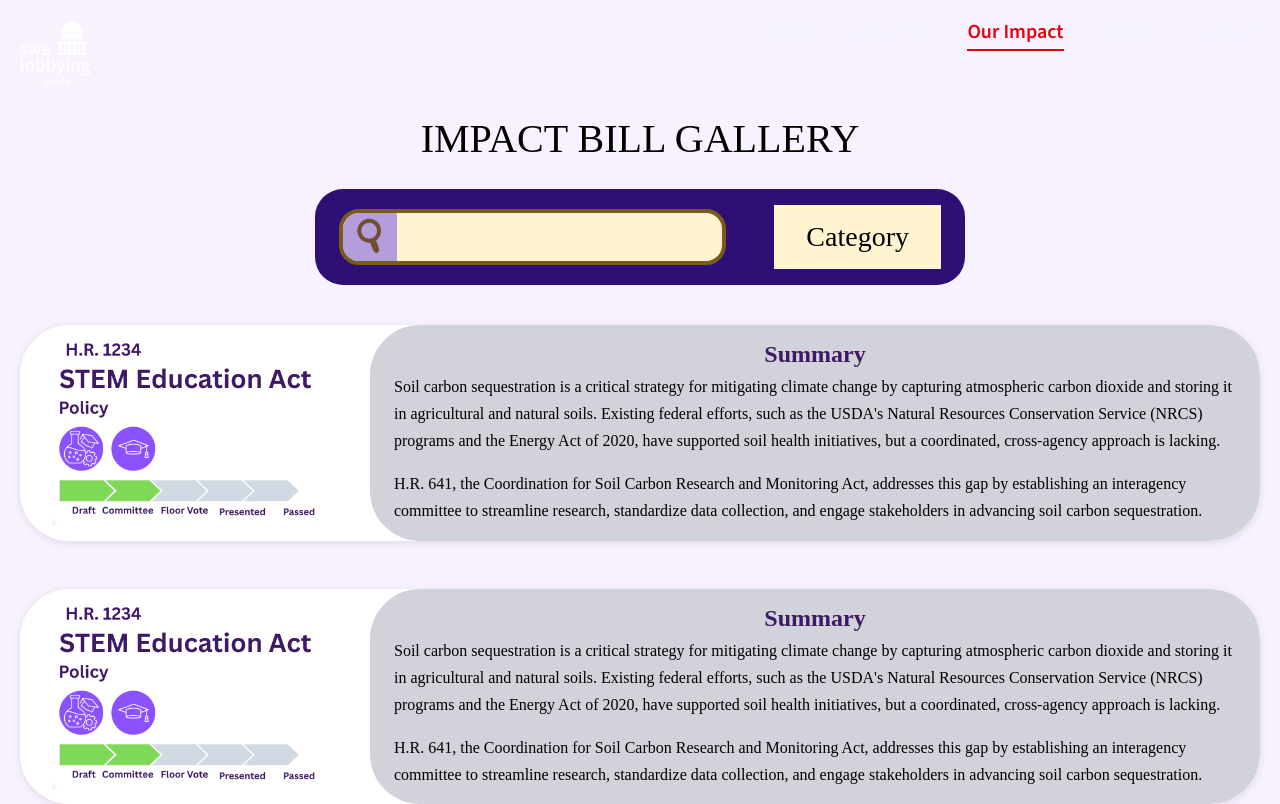
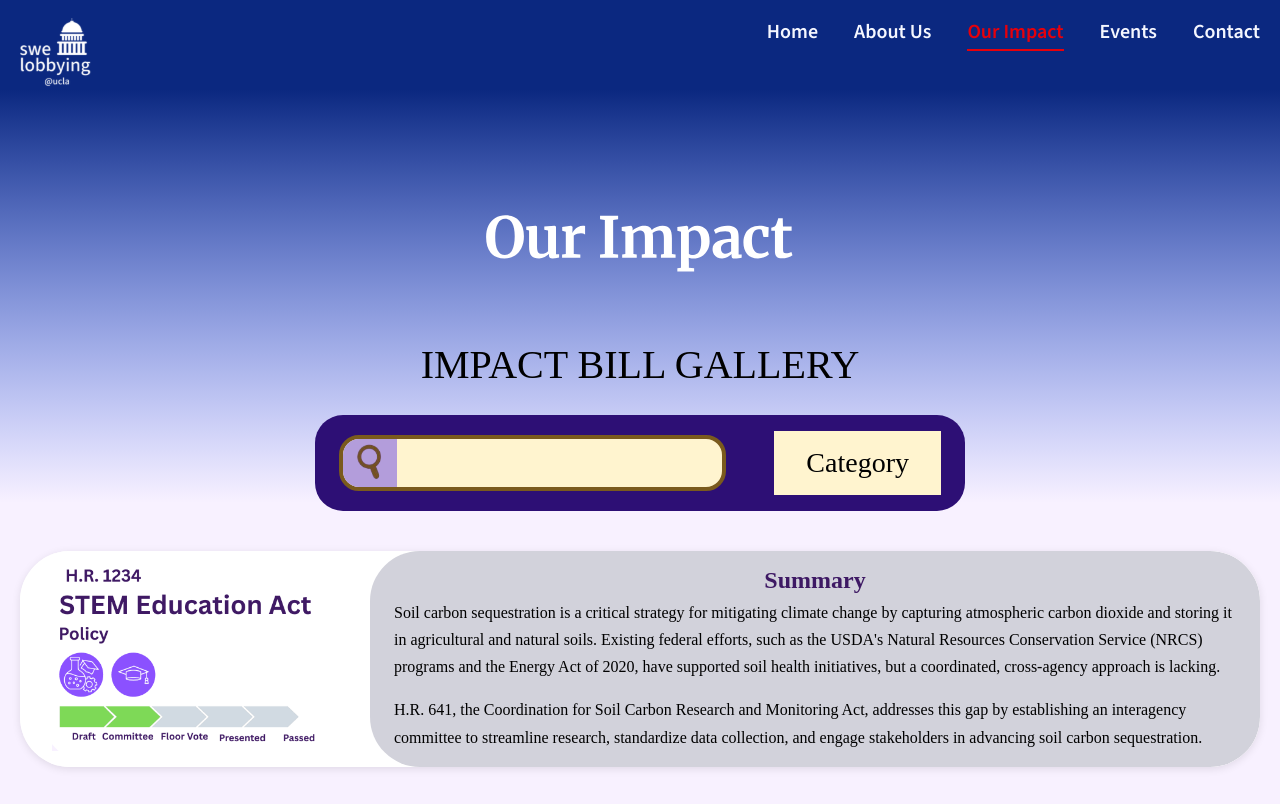
Before and after one commit to swe-ucla/lobbying-website, a React (Create React App) app: page /bill_gallery in a window 1280 px wide. Shown: the top 804 px of the page. Built offline with nearby package versions, Linux system fonts and the light colour scheme.

Commit message:
impact page hero

```diff
--- a/src/BillGallery.css
+++ b/src/BillGallery.css
@@ -1,3 +1,31 @@
+
+.bill-gallery-page {
+  position: relative;
+}
+
+.bill-gallery-page .nav_bar {
+  position: absolute;
+  top: 0;
+  left: 0;
+  z-index: 5;
+}
+
+.bill-gallery-hero-image-only {
+  width: 100%;
+  position: relative;
+}
+
+.bill-gallery-hero-image {
+  width: 100%;
+  height: auto;
+  display: block;
+}
+
+.bill-gallery-content {
+  position: relative;
+  margin-top: -260px;
+  z-index: 2;
+}
 
 .bill-gallery-title{
     font-family: 'Times New Roman', Times, serif;
--- a/src/BillGallery.js
+++ b/src/BillGallery.js
@@ -1,8 +1,8 @@
 import React, { useState } from "react";
-import './BillGallery.css';
-import Footer from './components/Footer';
-import NavigationBar from './components/NavigationBar';
-import Bill from './components/Bill';
+import "./BillGallery.css";
+import Footer from "./components/Footer";
+import NavigationBar from "./components/NavigationBar";
+import Bill from "./components/Bill";
 
 function BillGallery() {
 
@@ -30,9 +30,18 @@ H.R. 641, the Coordination for Soil Carbon Research and Monitoring Act, addresse
     ]);
 
     return (
-        <div>
+        <div className="bill-gallery-page">
             <NavigationBar />
 
+            <section className="bill-gallery-hero-image-only">
+                <img
+                    src="/assets/Our Impact Hero.svg"
+                    alt="Our Impact hero"
+                    className="bill-gallery-hero-image"
+                />
+            </section>
+
+            <div className="bill-gallery-content">
                 <h1 className="bill-gallery-title">IMPACT BILL GALLERY</h1>
 
                 <div className="gallery-search-box">
@@ -57,6 +66,7 @@ H.R. 641, the Coordination for Soil Carbon Research and Monitoring Act, addresse
                         <Bill key={bill.id} bill={bill} />
                     ))}
                 </div>
+            </div>
 
             <Footer />
 
```
Also changed, not shown: public/assets/Our Impact Hero.svg (added). Lines whose indentation alone changed are shown as unchanged.
